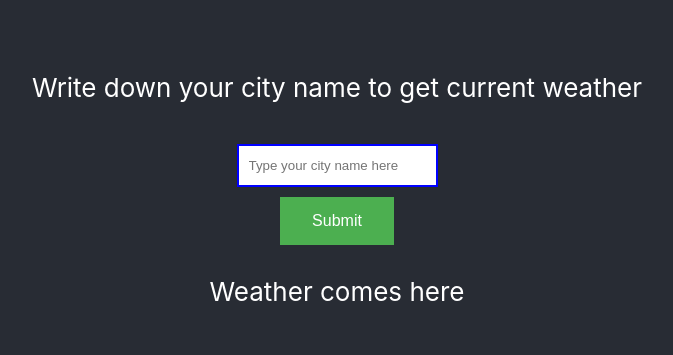
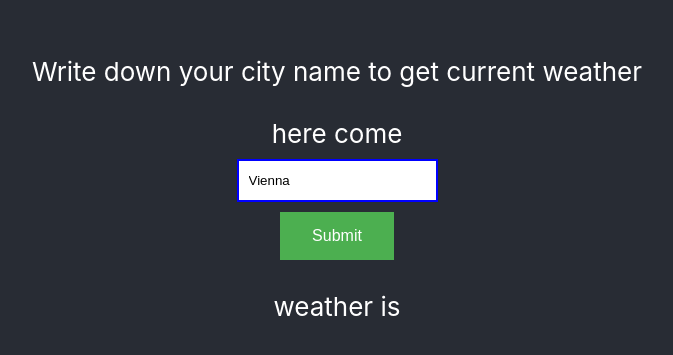
Before and after one commit to s13313/weather-react, a React (Create React App) app: page / in a window 1280 px wide. Shown: the part 211-566 px from the top of the page, without its empty margins (303-976 px from the left). Built offline with nearby package versions, Linux system fonts and the light colour scheme; no server answers.

Commit message:
weather-12.5

```diff
--- a/src/App.js
+++ b/src/App.js
@@ -1,21 +1,39 @@
-import React from 'react';
-import logo from './logo.svg';
+import React, { useState, useEffect } from 'react';
 import './App.css';
 import './index.css';
-import Form from './components/form';
-import Weather from './components/getWeather';
-const Api = '6e7e23b41e6570748e2fed6fa094b242';
+import Form from './components/Form';
+// import Weather from './components/Weather';
 
 function App() {
+  const [city, setCity] = useState('Vienna');
+  const [weather, setWeather] = useState({});
+
+  const api = {
+    key: '',
+  };
+  useEffect(function getWeather() {
+    fetch(`https://api.openweathermap.org/data/2.5/weather?q=${city}&APPID=${api.key}
+  `)
+      .then((res) => res.json())
+      .then((result) => {
+        setWeather(result);
+        console.log(result);
+      });
+  }, []);
+
+  //this return weather infos to App.js
+
   return (
     <div className="App">
       <header className="App-header">
         Write down your city name to get current weather
         <br />
         <br />
-        <Form />
+        <div>here come</div>
+        <Form city={city} setCity={setCity} />
         <br />
-        <Weather /> {/*Here comes the weather */}
+        <div>weather is </div>
+        {/* <Weather /> Here comes the weather */}
       </header>
     </div>
   );
--- /dev/null
+++ b/src/components/Weather.js
@@ -0,0 +1,18 @@
+// import React, { Component } from 'react';
+
+// const api = {
+//   key: '6e7e23b41e6570748e2fed6fa094b242',
+//   base: 'https://api.openweathermap.org/data/2.5/',
+// };
+// function Weather(props) {
+//   fetch(`${api.base}weather?q=${city}&units=metric&APPID=${api.key}`)
+//     .then((res) => res.json())
+//     .then((result) => {
+//       setWeather(result);
+//       console.log(result);
+//     });
+//   //this return weather infos to App.js
+//   return;
+// }
+
+// export default Weather;
--- a/src/components/form.js
+++ b/src/components/form.js
@@ -1,46 +1,38 @@
 import React, { Component } from 'react';
 import '../index.css';
 
-class Form extends Component {
-  constructor(props) {
-    super(props);
-
-    this.state = {
-      cityName: '',
-    };
-  }
-
-  handleceChange = (event) => {
-    this.setState({
-      cityName: event.target.value,
-    });
-  };
-
-  handleSubmit = (event) => {
+function Form(props) {
+  return (
+    <form
+      onSubmit={(event) => {
+        alert(`${props.city} `);
+        return props.city;
         event.preventDefault();
-  };
-
-  render() {
-    const { cityName } = this.state;
-    return (
-      <form onSubmit={this.handleSubmit}>
+      }}
+    >
       <div>
         <input
           className="input"
           type="text"
           placeholder="Type your city name here"
-            value={cityName}
-            onChange={this.handleceChange}
+          value={props.city}
+          onChange={(event) => {
+            props.setCity(event.target.value);
+          }}
         />
       </div>
 
-        <button className="button" type="submit">
-          {/* <button className="button" onClick={() => { return cityName}> */}
+      <button
+        className="button"
+        type="submit"
+        onClick={() => {
+          return props.city;
+        }}
+      >
         Submit
       </button>
     </form>
   );
 }
-}
 
 export default Form;
--- a/src/components/getWeather.js
+++ /dev/null
@@ -1,10 +0,0 @@
-import React, { Component } from 'react';
-import Form from './form';
-
-class Weather extends React.Component {
-  render() {
-    return <div> Weather comes here</div>;
-  }
-}
-
-export default Weather;
```
Lines whose indentation alone changed are shown as unchanged.
